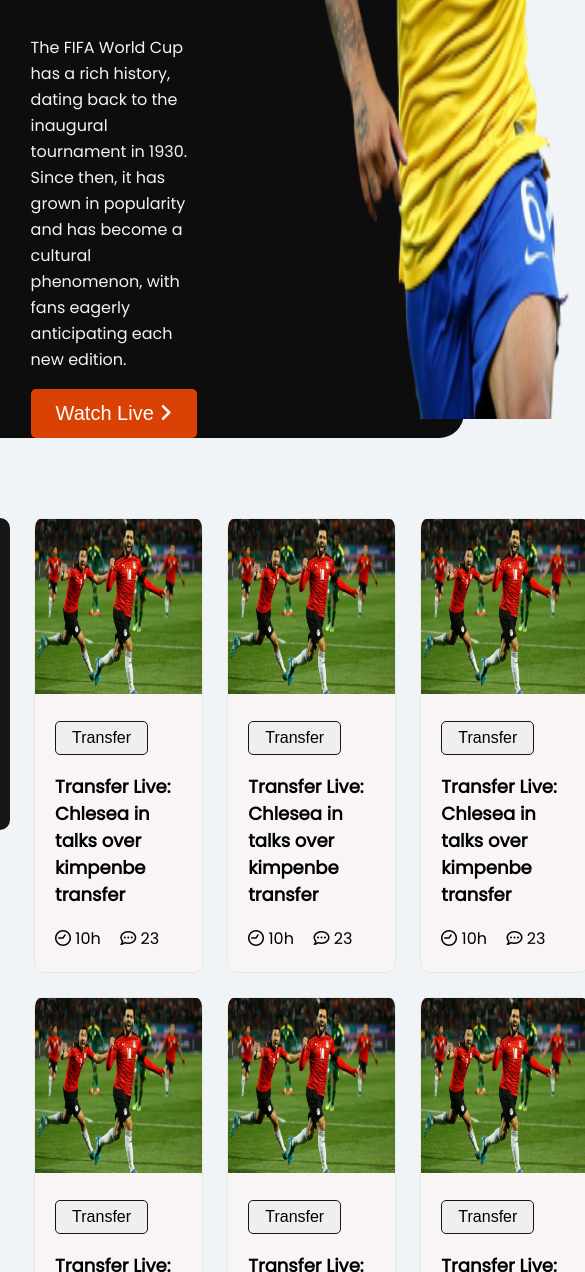
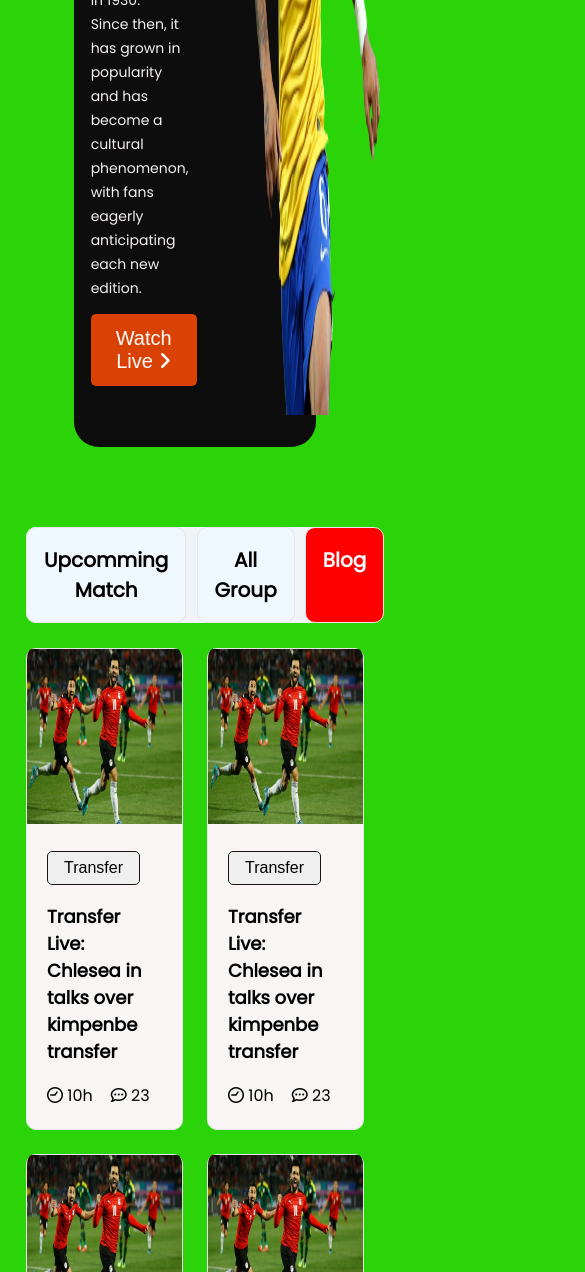
Before and after one commit to shahajahanferoz/fifa-world-cup, a plain HTML site: page index.html in a window 390 px wide. Shown: the part 728-2000 px from the top of the page, 585 px wide, since content can reach past the window. Drawn offline with Linux system fonts and the light colour scheme.

Commit message:
responsive for tablet device

```diff
--- a/css/blog.css
+++ b/css/blog.css
@@ -43,3 +43,25 @@
     font-size: 16px;
     line-height: 26px;
 }
+
+/* Media Queria */
+
+@media only screen and (max-width: 1024px) {
+    .transfer-blogs{
+        padding-left: 0px;
+        display: grid;
+        grid-template-columns: repeat(2,1fr);
+        gap: 24px;
+    }
+    .view-all-btn{
+        display: block;
+        width: 150px;
+        padding: 13px 25px;
+        font-size: 20px;
+        border-radius: 5px;
+        background-color: rgb(172, 68, 27);
+        color: white;
+        border-style: none;
+        margin: 5%;
+    }
+}
--- a/css/style.css
+++ b/css/style.css
@@ -23,7 +23,7 @@ main{
     color: rgb(245, 241, 241);
     border-radius: 25px;
     display: flex;
-    padding-left: 105px;
+    padding-left: 7%;
 }
 .cover-page-info{
     width: 40%;
@@ -52,6 +52,7 @@ main{
     color: white;
     border-style: none;
     transition: background-color 3s;
+    margin-bottom: 61px;
 }
 .watch-more-btn:hover{
     background-color: rgb(153, 194, 6);
@@ -78,13 +79,17 @@ main{
     background-color: aliceblue;
     margin: 15px 30px;
     border-style: none;
+    text-align: center;
+    width: 70%;
 }
 
 .gb-link{
     text-decoration: none;
     color: black;
 }
-
+.view-all-btn{
+    display: none;
+}
 /* footer  */
 .last-section{
     background-color: #161616;
@@ -122,3 +127,59 @@ ul {
   .social-media a{
     margin: 0px 30px;
   }
+
+  /* Media Queries */
+
+  @media only screen and (max-width: 1024px) {
+    .cover-page-info h1{
+        font-size: 40px;
+        line-height: 50px;
+    }
+    .cover-page-info p{
+        font-size: 14px;
+        line-height: 24px;
+    }
+    .cover-page-img{
+        padding-left: 70px;
+        width: 95%;
+        height: 94%;
+        margin-top: 35px;
+    }
+    .middle-section{
+        display: flex;
+        flex-direction: column;
+        align-items: center;
+    }
+    .button-board{
+        background-color: rgb(240, 244, 247);
+        width: 100%;
+        height: 100%;
+        border-radius: 10px;
+        display: flex;
+        flex-direction: row;
+        justify-content: space-between;
+        margin-bottom: 25px;
+    }
+    .general-btn{
+        padding: 17px;
+        font-size: 20px;
+        font-weight: 600;
+        line-height: 30px;
+        border-radius: 10px;
+        background-color: aliceblue;
+        margin: 0 0 ;
+        border: 1px solid rgb(235, 229, 229);
+    }
+    .second-button{
+        margin: 0 3%;
+    }
+    .transfer:nth-child(n + 7) {
+        display: none;
+      }
+  }
+
+  @media only screen and (max-width: 480px) {
+    body {
+      background-color: rgb(43, 211, 9);
+    }
+  }
--- a/index.html
+++ b/index.html
@@ -41,9 +41,9 @@
       <section class="container">
         <div class="middle-section">
           <div class="button-board">
-            <button class="general-btn"><a class="gb-link" href="matchSchedule.html">Upcomming Match</a></button>
-            <button class="general-btn"><a class="gb-link" href="">All Group</a></button>
-            <button class="general-btn blog-btn"><a class="gb-link" href="index.html">Blog</a></button>
+            <div class="general-btn"><a class="gb-link" href="matchSchedule.html">Upcomming Match</a></div>
+            <div class="general-btn second-button"><a class="gb-link" href="">All Group</a></div>
+            <div class="general-btn blog-btn"><a class="gb-link" href="index.html">Blog</a></div>
           </div>
           <div class="transfer-blogs">
             <div class="transfer">
@@ -200,6 +200,7 @@
               </div>
             </div>
           </div>
+          <button class="view-all-btn">View All</button>
         </div>
       </section>
 
```
Also changed, not shown: css/schedule.css (+11 -0 lines), matchSchedule.html (+3 -3 lines).
